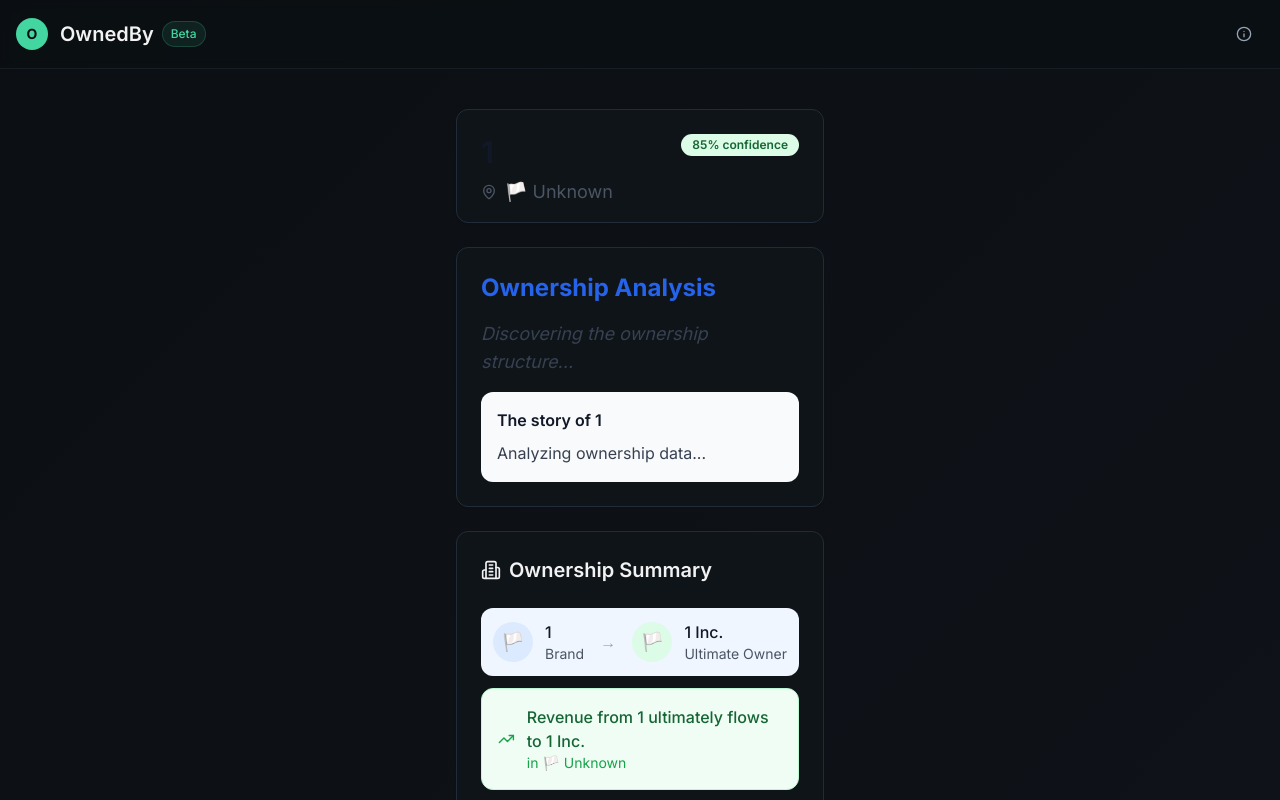
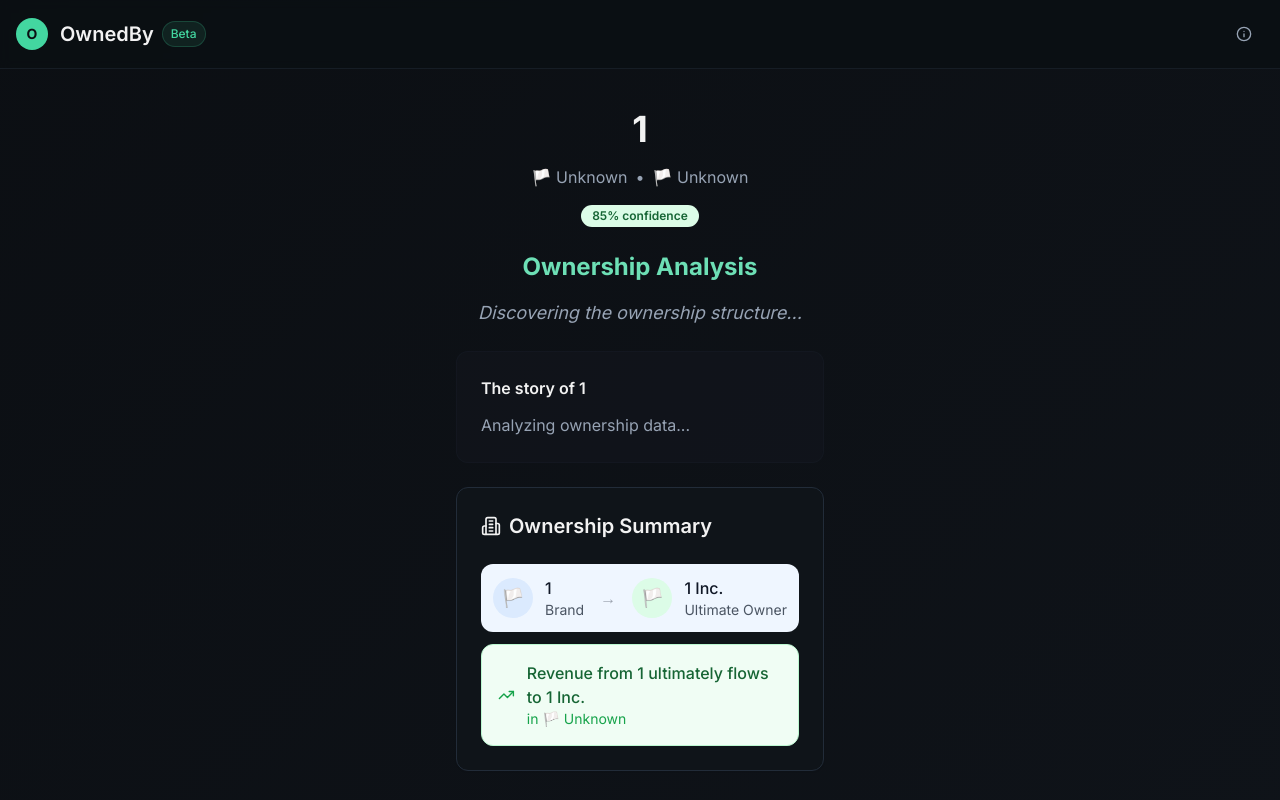
Before and after one commit to jameshaliburton/corporate-beneficiary-lookup, a Next.js app: page /result/1 in a window 1280 px wide. Shown: the top 800 px of the page. Built offline with nearby package versions, Linux system fonts and the light colour scheme.

Commit message:
fix: remove card styling from header and narrative sections, center-align with larger fonts

```diff
--- a/src/components/ProductResultV2.tsx
+++ b/src/components/ProductResultV2.tsx
@@ -54,52 +54,45 @@
 
   return (
     <div className="max-w-4xl mx-auto p-6 space-y-6">
-      {/* Header Section */}
-      <Card>
-        <CardHeader className="pb-4">
-          <div className="flex items-start justify-between">
-            <div className="space-y-2">
-              <h1 className="text-3xl font-bold text-gray-900">
+      {/* Header Section - No Card Styling, Center-Aligned */}
+      <div className="space-y-6 text-center">
+        <div className="space-y-4">
+          <h1 className="text-4xl font-bold text-foreground">
             {result.brand_name || 'Unknown Brand'}
           </h1>
-              <div className="flex items-center gap-2 text-lg text-gray-600">
-                <MapPin className="w-4 h-4" />
+          <div className="flex items-center justify-center gap-2 text-muted-foreground">
             <span>{getCountryFlag(brandCountry)} {brandCountry || 'Unknown'}</span>
-              </div>
+            <span>•</span>
+            <span>{getCountryFlag(ownerCountry)} {ownerCountry || 'Unknown'}</span>
           </div>
           <Badge className={getConfidenceColor(confidence)}>
             {confidence}% confidence
           </Badge>
         </div>
-        </CardHeader>
-      </Card>
 
-      {/* Narrative Content */}
-      <Card>
-        <CardContent className="pt-6">
+        {/* Narrative Headline and Tagline */}
         <div className="space-y-4">
-            {/* Headline */}
-            <h2 className="text-2xl font-bold text-blue-600">
+          <h2 className="text-2xl font-bold text-primary-glow">
             {narrative?.headline || 'Ownership Analysis'}
           </h2>
-
-            {/* Tagline */}
-            <p className="text-lg text-gray-700 italic">
+          <p className="text-lg text-muted-foreground italic">
             {narrative?.tagline || 'Discovering the ownership structure...'}
           </p>
+        </div>
+      </div>
 
+      {/* Narrative Content - No Card Styling */}
+      <div className="space-y-4">
         {/* Story */}
-            <div className="bg-gray-50 p-4 rounded-lg">
-              <h3 className="font-semibold text-gray-900 mb-2">
+        <div className="bg-muted/30 p-6 rounded-component border border-border/20">
+          <h3 className="font-semibold text-foreground mb-3">
             The story of {result.brand_name || 'this brand'}
           </h3>
-              <p className="text-gray-700 leading-relaxed">
+          <p className="text-muted-foreground leading-relaxed">
             {narrative?.story || 'Analyzing ownership data...'}
           </p>
         </div>
       </div>
-        </CardContent>
-      </Card>
 
       {/* Ownership Summary */}
       <Card>
```
Lines whose indentation alone changed are shown as unchanged.
